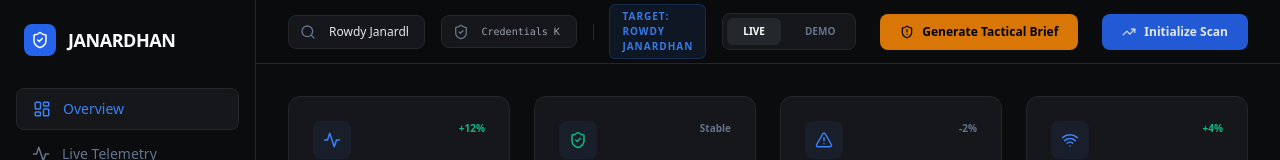
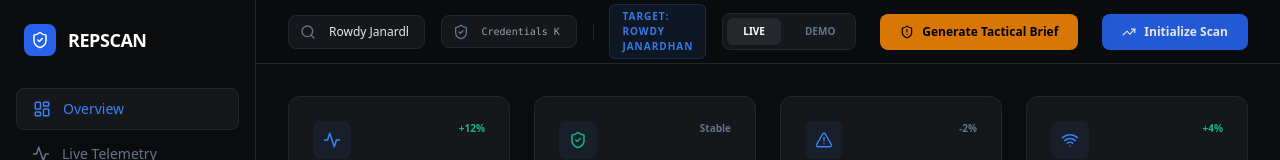
Before and after one commit to ALOKESHWARGOUD/repscan, a React (Vite) app: page / in a window 1280 px wide. Shown: the top 160 px of the page. Built offline with nearby package versions, Linux system fonts and the light colour scheme.

Commit message:
Branding: Renamed project to RepScan

```diff
--- a/package.json
+++ b/package.json
@@ -1,5 +1,5 @@
 {
-  "name": "radar-janardhan",
+  "name": "repscan",
   "private": true,
   "version": "0.0.0",
   "type": "module",
--- a/src/App.jsx
+++ b/src/App.jsx
@@ -62,7 +62,7 @@ export default function App() {
     const [activeKeyword, setActiveKeyword] = useState("Rowdy Janardhan");
     const [intelBrief, setIntelBrief] = useState(null);
     const [isGeneratingBrief, setIsGeneratingBrief] = useState(false);
-    const [apiKey, setApiKey] = useState(localStorage.getItem("JANARDHAN_API_KEY") || "");
+    const [apiKey, setApiKey] = useState(localStorage.getItem("REPSCAN_API_KEY") || "");
 
     const seenComments = useRef(new Set());
     const trackedVideos = useRef(new Set());
@@ -234,7 +234,7 @@ export default function App() {
                         <div className="h-8 w-8 bg-blue-600 rounded-lg flex items-center justify-center">
                             <ShieldCheck className="text-white" size={18} />
                         </div>
-                        <span className="font-bold text-lg tracking-tight text-white font-outfit uppercase">Janardhan</span>
+                        <span className="font-bold text-lg tracking-tight text-white font-outfit uppercase">RepScan</span>
                     </div>
                 </div>
 
@@ -297,7 +297,7 @@ export default function App() {
                                 onChange={(e) => {
                                     const val = e.target.value;
                                     setApiKey(val);
-                                    localStorage.setItem("JANARDHAN_API_KEY", val);
+                                    localStorage.setItem("REPSCAN_API_KEY", val);
                                 }}
                                 placeholder="Credentials Key (AIza...)"
                                 className={`w-full bg-[#15171a] border ${apiKey ? 'border-emerald-500/30' : 'border-[#24272b]'} rounded-lg py-2 pl-10 pr-4 text-[10px] font-mono focus:border-emerald-500 outline-none transition-all`}
```
